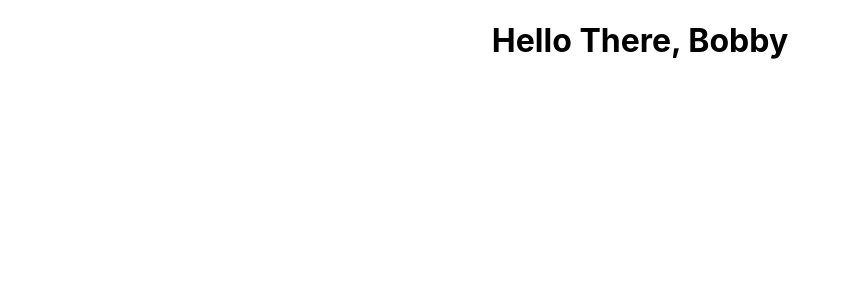
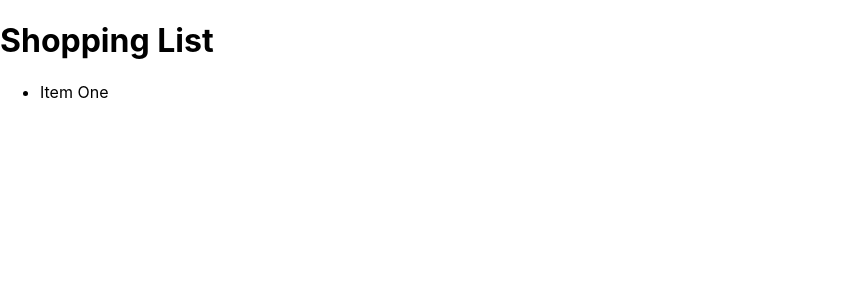
Before and after one commit to hammyhammer/learning-typescript-react, a React (Create React App) app in the folder shopping-list/: page / in a window 1280 px wide. Shown: the top 300 px of the page, without its empty margins (0-849 px from the left). Built offline with nearby package versions, Linux system fonts and the light colour scheme.

Commit message:
setup for shopping list

```diff
--- a/shopping-list/src/App.tsx
+++ b/shopping-list/src/App.tsx
@@ -2,11 +2,13 @@ import React from 'react';
 // import logo from './logo.svg';
 import './App.css';
 import Greeter from './components/Greeter';
+import ShoppingList from './components/ShoppingList';
 
 function App() {
   return (
-    <div className="App">
-      <Greeter person="Bobby" />
+    <div>
+      {/* <Greeter person="Bobby" /> */}
+      <ShoppingList />
     </div>
   );
 }
--- a/shopping-list/src/components/Greeter.tsx
+++ b/shopping-list/src/components/Greeter.tsx
@@ -1,10 +1,8 @@
 import React from 'react';
 
 // Doing props can be clunky at times. Something we could do is utilize an Interface
-
 interface GreeterProps {
   person: string;
-
 }
 
 export default function Greeter(props: GreeterProps): JSX.Element {
--- /dev/null
+++ b/shopping-list/src/components/ShoppingList.tsx
@@ -0,0 +1,15 @@
+import React from 'react'
+import { JsxAttribute } from 'typescript'
+
+export default function ShoppingList(): JSX.Element {
+  return (
+    <div>
+      <h1>Shopping List</h1>
+      <ul>
+        <li>
+          Item One
+        </li>
+      </ul>
+    </div>
+  )
+}
```
